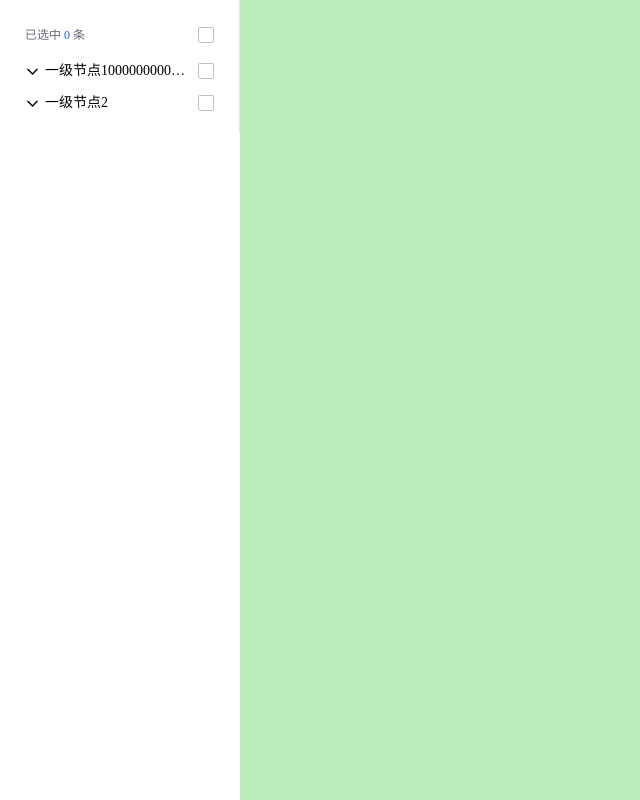
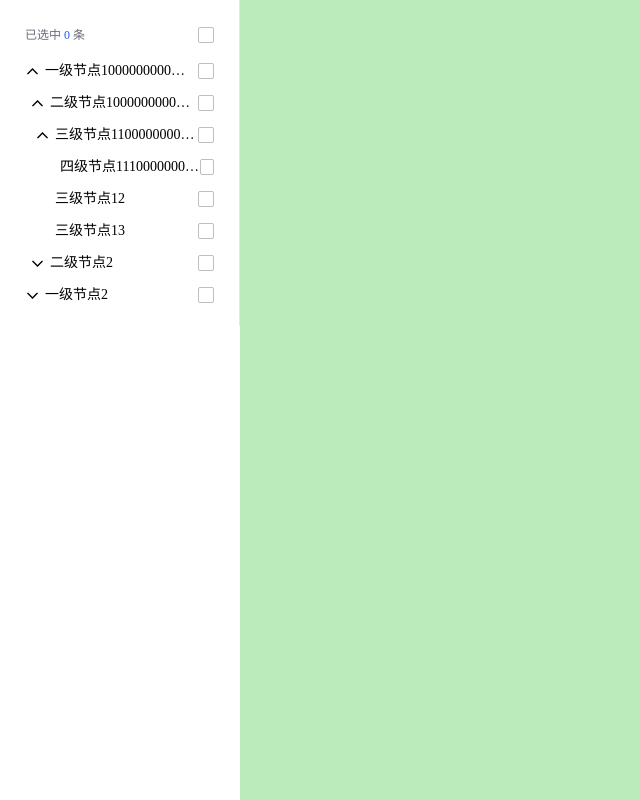
Before and after one commit to wanghaozz7/Component-library, a Vue app: page / in a window 1280 px wide. Shown: the whole page, without its empty margins (0-640 px from the left). Built offline with nearby package versions, Linux system fonts and the light colour scheme.

Commit message:
完成节点默认展开功能的开发

```diff
--- a/src/components/sideBar/components/collapse/collapseItem/index.vue
+++ b/src/components/sideBar/components/collapse/collapseItem/index.vue
@@ -19,12 +19,13 @@
         :node="children"
         :totalNode="totalNode.children[index]"
         :key="children.label"
+        :fatherCheckedState="checkedState"
+        :offset="offset + 5"
+        :rowHeight="rowHeight"
+        :defaultUnfoldAll="defaultUnfoldAll"
         @heightChange="handleHeightChange"
         @childCountChange="handleChildCountChange"
         @nodeChange="handleNodeChange"
-        :fatherCheckedState="checkedState"
-        :offset="offset + 5"
-        :rowHeight="rowHeight"
       />
     </div>
   </div>
@@ -65,6 +66,11 @@ const props = defineProps({
   offset: {
     type: Number,
     default: 0,
+  },
+  // 默认展开全部节点
+  defaultUnfoldAll: {
+    type: Boolean,
+    default: true,
   },
 });
 
@@ -168,6 +174,8 @@ const handleChildCountChange = (change) => {
 onMounted(() => {
   // 获取隐藏部分的高度
   hiddenPartHeight.value = ctx.$refs.hiddenPart.offsetHeight;
+  // 节点是否展开
+  if (props.defaultUnfoldAll || props.node.defaultUnfold) isFold.value = false;
 });
 
 // 监听折叠状态(单次向上)
--- a/src/components/sideBar/components/collapse/index.vue
+++ b/src/components/sideBar/components/collapse/index.vue
@@ -5,9 +5,10 @@
       :node="node"
       :totalNode="totalTree.children[idx]"
       :key="node.label"
+      :fatherCheckedState="checkedState"
+      :defaultUnfoldAll="defaultUnfoldAll"
       @childCountChange="handleChildCountChange"
       @nodeChange="handleNodeChange"
-      :fatherCheckedState="checkedState"
     />
   </div>
 </template>
@@ -33,6 +34,10 @@ const props = defineProps({
   checkedState: {
     type: String,
     default: "none",
+  },
+  defaultUnfoldAll: {
+    type: Boolean,
+    default: true,
   },
 });
 
--- a/src/components/sideBar/index.vue
+++ b/src/components/sideBar/index.vue
@@ -8,10 +8,11 @@
     <collapse
       :collapseData="tree"
       :totalTree="totalTree"
+      :checkedState="checkedState"
+      :defaultUnfoldAll="defaultUnfoldAll"
       @collapseCountChange="handleCollapseCountChange"
       @collapseStateChange="handleCollapseStateChange"
       @nodeChange="handleNodeChange"
-      :checkedState="checkedState"
     />
   </div>
 </template>
@@ -29,6 +30,11 @@ const props = defineProps({
     default() {
       return [];
     },
+  },
+  // 默认展开全部节点
+  defaultUnfoldAll: {
+    type: Boolean,
+    default: true,
   },
 });
 
--- a/src/views/HomeView.vue
+++ b/src/views/HomeView.vue
@@ -3,6 +3,7 @@
     <div class="sideBar">
       <side-bar
         :sideBarData="sideBarData"
+        :defaultUnfoldAll="false"
         @checkedNodeArrayChange="handleCheckedNodeArrayChange"
       />
     </div>
@@ -21,15 +22,19 @@ let checkedNodeArray = reactive([]);
 const sideBarData = [
   {
     label: "一级节点10000000000000000000000",
+    defaultUnfold: true,
     children: [
       {
         label: "二级节点10000000000000000000000",
+        defaultUnfold: true,
         children: [
           {
             label: "三级节点110000000000000000000000",
+            defaultUnfold: true,
             children: [
               {
                 label: "四级节点111000000000000000000000000",
+                defaultUnfold: true,
               },
             ],
           },
```
